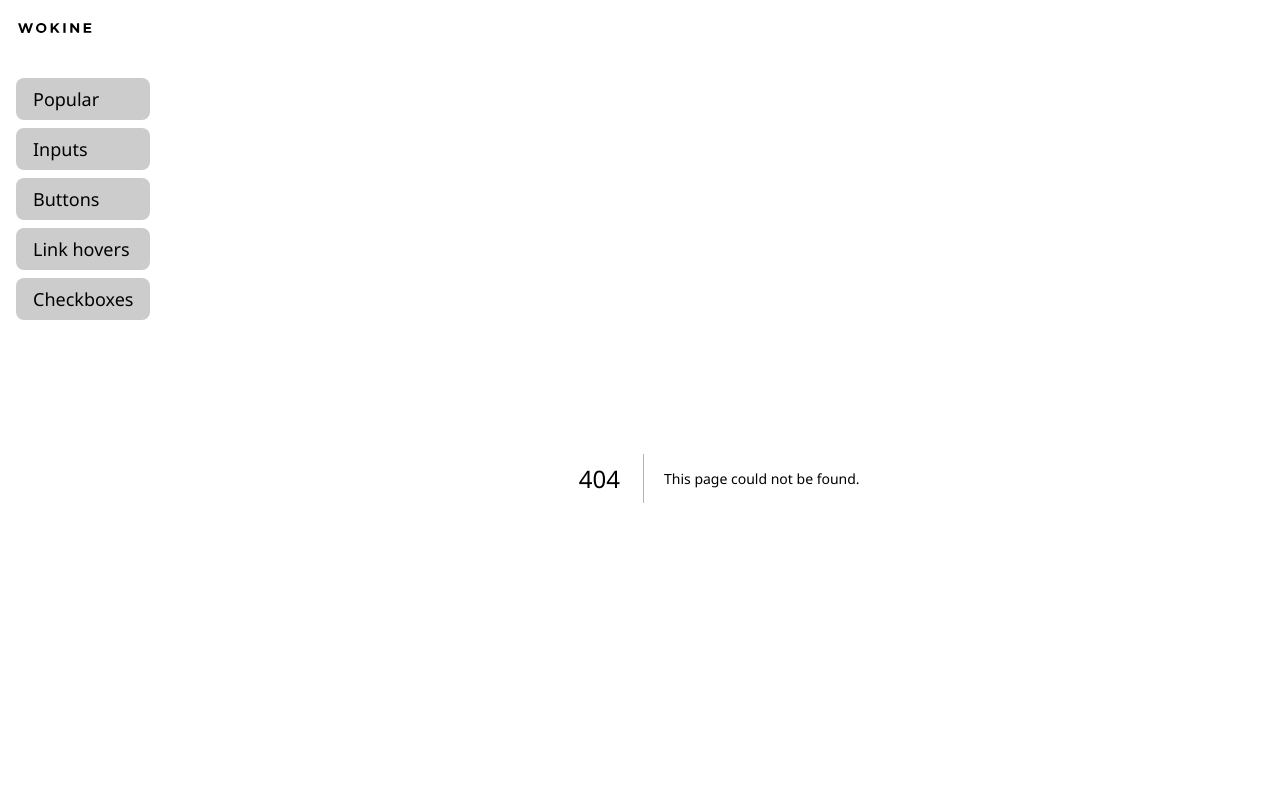
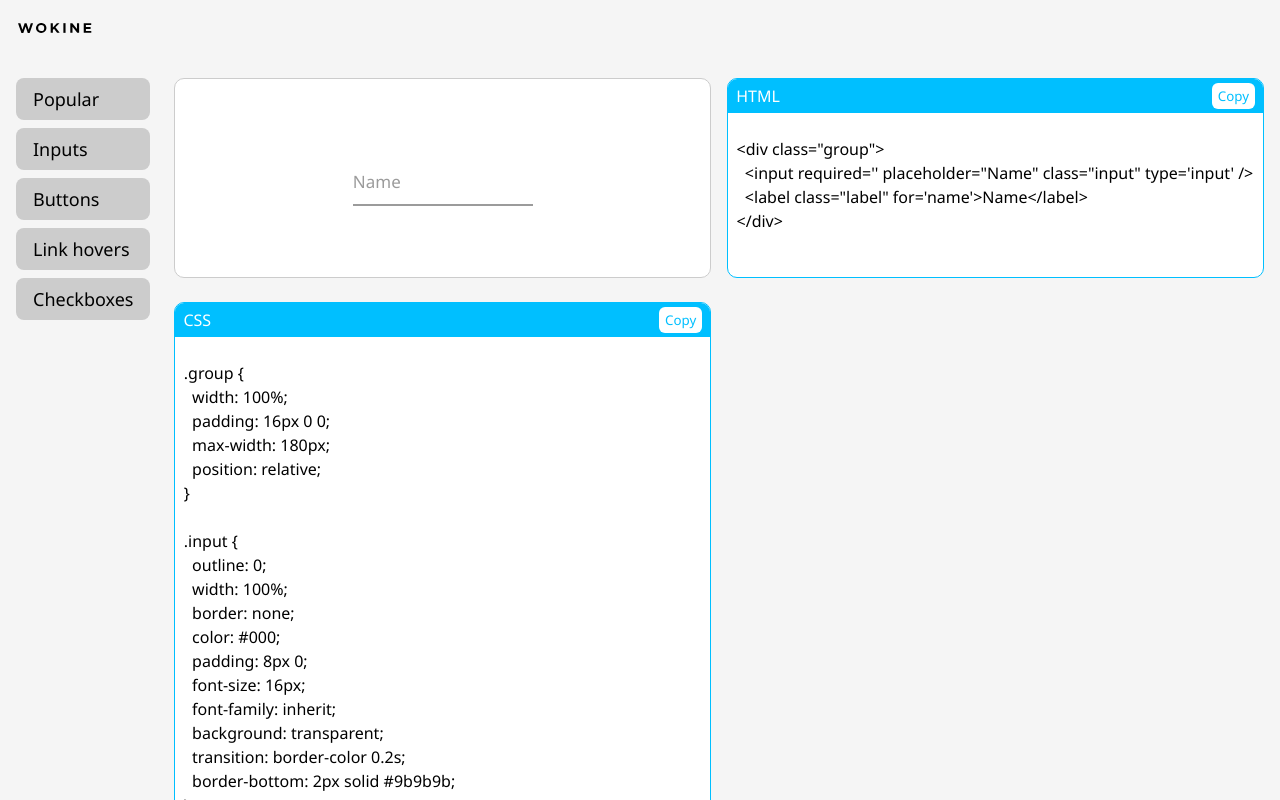
Before and after one commit to billiewillie/ui-project, a Next.js app: page /inputs/input2 in a window 1280 px wide. Before the commit this address had no page. Shown: the top 800 px of the page. Built offline with nearby package versions, Linux system fonts and the light colour scheme.

Commit message:
added input

```diff
--- a/components/codeBlock/CodeBlock.module.css
+++ b/components/codeBlock/CodeBlock.module.css
@@ -46,9 +46,6 @@
 	.htmlblock {
 		grid-column: 1/2;
 	}
-	.pre {
-		min-height: 164px;
-	}
 	.cssblock {
 		grid-column: 1/2;
 	}
--- a/content/inputs/index.jsx
+++ b/content/inputs/index.jsx
@@ -1 +1,2 @@
 export { default as Input1 } from "./input1/Input.jsx";
+export { default as Input2 } from "./input2/Input.jsx";
--- /dev/null
+++ b/content/inputs/input2/Input.jsx
@@ -0,0 +1,17 @@
+import Card from "../../../components/card/Card.jsx";
+import styles from "./Input.module.css";
+
+const Input = () => {
+	return (
+		<Card id='input2' type='inputs'>
+			<div className={styles.group}>
+				<input required='' placeholder='Name' className={styles.input} type='input' />
+				<label className={styles.label} htmlFor='name'>
+					Name
+				</label>
+			</div>
+		</Card>
+	);
+};
+
+export default Input;
--- /dev/null
+++ b/content/inputs/input2/Input.module.css
@@ -0,0 +1,62 @@
+.group {
+	width: 100%;
+	padding: 16px 0 0;
+	max-width: 180px;
+	position: relative;
+}
+
+.input {
+	outline: 0;
+	width: 100%;
+	border: none;
+	color: #000;
+	padding: 8px 0;
+	font-size: 16px;
+	font-family: inherit;
+	background: transparent;
+	transition: border-color 0.2s;
+	border-bottom: 2px solid #9b9b9b;
+}
+
+.input::placeholder {
+	color: transparent;
+}
+
+.input:placeholder-shown ~ .label {
+	font-size: 17px;
+	cursor: text;
+	top: 20px;
+}
+
+.label {
+	top: 0;
+	display: block;
+	font-size: 16px;
+	transition: 0.3s;
+	color: #9b9b9b;
+	position: absolute;
+	pointer-events: none;
+}
+
+.input:focus {
+	font-weight: 700;
+	border-width: 3px;
+	padding-bottom: 6px;
+	border-image: linear-gradient(to right, #125a89, #2dcef6);
+	border-image-slice: 1;
+}
+
+.input:focus ~ .label {
+	top: 0;
+	display: block;
+	font-size: 17px;
+	color: #2dcef6;
+	font-weight: 700;
+	transition: 0.3s;
+	position: absolute;
+}
+
+.input:required,
+.input:invalid {
+	box-shadow: none;
+}
--- a/pages/index.jsx
+++ b/pages/index.jsx
@@ -1,7 +1,7 @@
 import Head from "next/head";
 import { Button1, Button2 } from "../content/buttons";
 import { Link1 } from "../content/links";
-import { Input1 } from "../content/inputs";
+import { Input1, Input2 } from "../content/inputs";
 import { Checkbox1 } from "../content/checkboxes";
 
 export default function Home() {
@@ -14,6 +14,7 @@ export default function Home() {
 			<Button2 />
 			<Link1 />
 			<Input1 />
+			<Input2 />
 			<Checkbox1 />
 		</div>
 	);
--- a/pages/inputs/index.jsx
+++ b/pages/inputs/index.jsx
@@ -1,9 +1,10 @@
-import { Input1 } from "../../content/inputs";
+import { Input1, Input2 } from "../../content/inputs";
 
 export default function InputPage() {
 	return (
 		<div className='container'>
 			<Input1 />
+			<Input2 />
 		</div>
 	);
 }
--- /dev/null
+++ b/pages/inputs/input2/index.jsx
@@ -0,0 +1,82 @@
+import { Input2 } from "../../../content/inputs";
+import LayoutElement from "../../../layout/LayoutElement.jsx";
+
+export default function InputPage2() {
+	const htmlCode = `
+  <div class="group">
+    <input required='' placeholder="Name" class="input" type='input' />
+    <label class="label" for='name'>Name</label>
+  </div>
+	`;
+
+	const cssCode = `
+  .group {
+    width: 100%;
+    padding: 16px 0 0;
+    max-width: 180px;
+    position: relative;
+  }
+
+  .input {
+    outline: 0;
+    width: 100%;
+    border: none;
+    color: #000;
+    padding: 8px 0;
+    font-size: 16px;
+    font-family: inherit;
+    background: transparent;
+    transition: border-color 0.2s;
+    border-bottom: 2px solid #9b9b9b;
+  }
+
+  .input::placeholder {
+    color: transparent;
+  }
+
+  .input:placeholder-shown ~ .label {
+    font-size: 17px;
+    cursor: text;
+    top: 20px;
+  }
+
+  .label {
+    top: 0;
+    display: block;
+    font-size: 16px;
+    transition: 0.3s;
+    color: #9b9b9b;
+    position: absolute;
+    pointer-events: none;
+  }
+
+  .input:focus {
+    font-weight: 700;
+    border-width: 3px;
+    padding-bottom: 6px;
+    border-image: linear-gradient(to right, #125a89, #2dcef6);
+    border-image-slice: 1;
+  }
+
+  .input:focus ~ .label {
+    top: 0;
+    display: block;
+    font-size: 17px;
+    color: #2dcef6;
+    font-weight: 700;
+    transition: 0.3s;
+    position: absolute;
+  }
+
+  .input:required,
+  .input:invalid {
+    box-shadow: none;
+  }
+	`;
+
+	return (
+		<LayoutElement htmlCode={htmlCode} cssCode={cssCode}>
+			<Input2 />
+		</LayoutElement>
+	);
+}
```
